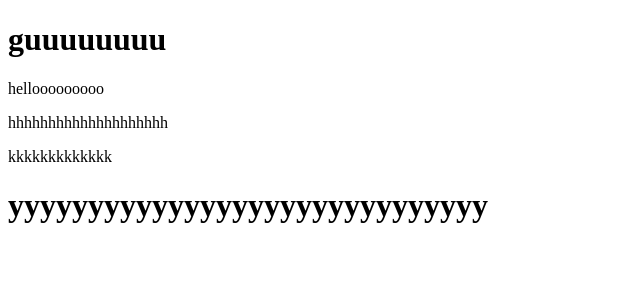
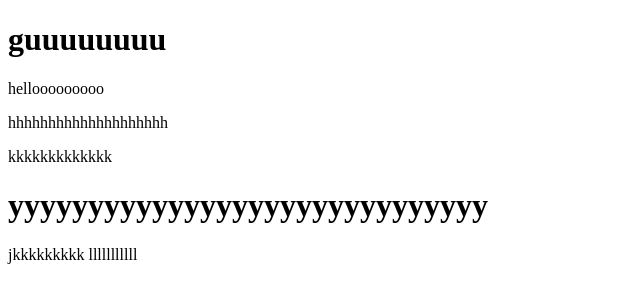
Before and after one commit to Hanahaaz/split, a plain HTML site: page index.html in a window 1280 px wide. Shown: the whole page, without its empty margins (0-640 px from the left). Drawn offline with Linux system fonts and the light colour scheme.

```diff
--- a/index.html
+++ b/index.html
@@ -11,5 +11,7 @@
     hhhhhhhhhhhhhhhhhhhh
     <p>kkkkkkkkkkkkk</p>
     <h1>yyyyyyyyyyyyyyyyyyyyyyyyyyyyyy</h1>
+    jkkkkkkkkk
+    lllllllllll
 </body>
 </html>
```
